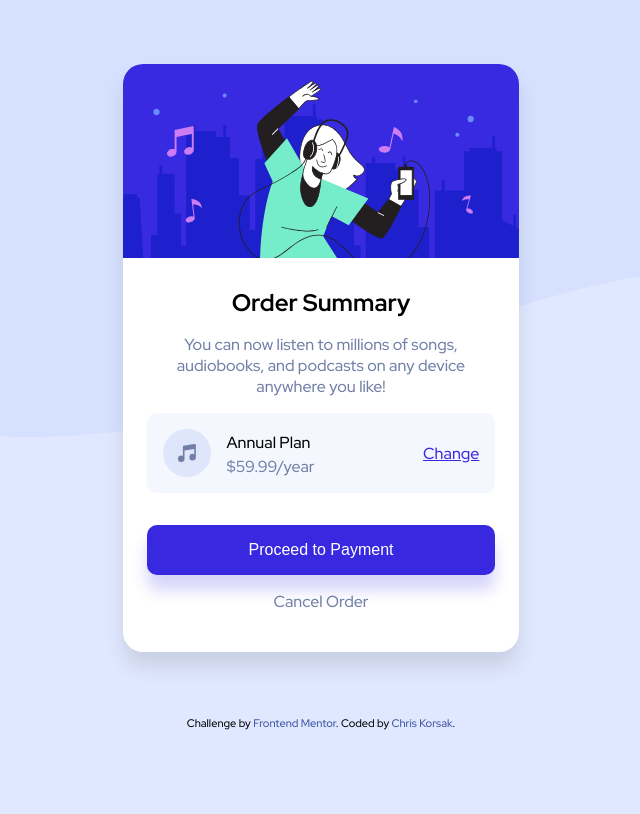
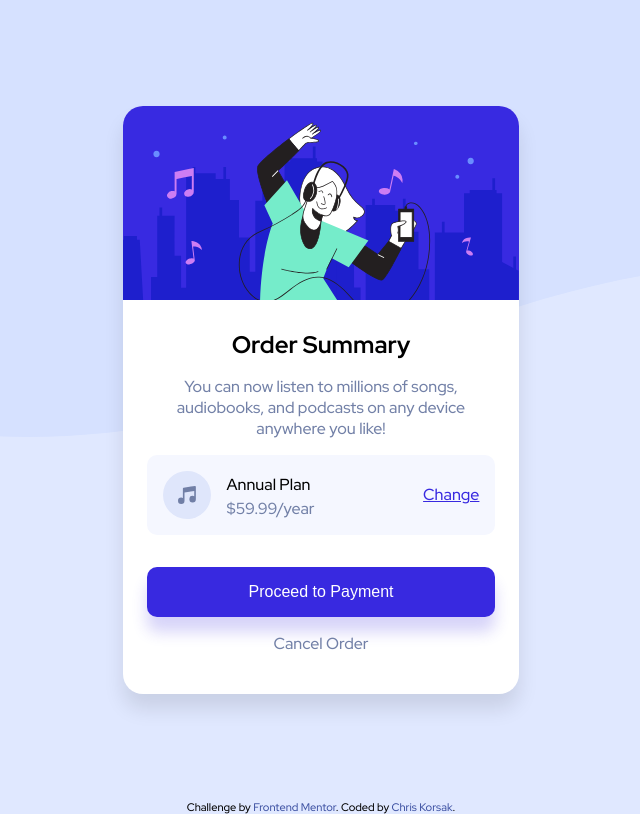
Before and after one commit to chriskorsak/order-summary-component-main, a website: page dist/index.html in a window 1280 px wide. Shown: the whole page, without its empty margins (319-959 px from the left). Drawn offline with Linux system fonts and the light colour scheme.

Commit message:
add main tags for accessibility. add flexbox styles to main tag for centering div.card.

```diff
--- a/dist/index.html
+++ b/dist/index.html
@@ -10,6 +10,7 @@
   <link rel="stylesheet" href="style.css">
 </head>
 <body>
+  <main>
     <div class="card">
       <div class="card-header">
         <img class="hero" src="images/illustration-hero.svg" alt="Person listening to music and dancing">
@@ -35,10 +36,12 @@
         <p class="cancel"><a href="#">Cancel Order</a></p>
       </div>
     </div>
-
+  </main>
+  <footer>
     <div class="attribution">
       Challenge by <a href="https://www.frontendmentor.io?ref=challenge" target="_blank">Frontend Mentor</a>.
       Coded by <a href="https://www.chriskorsak.net">Chris Korsak</a>.
     </div>
+  </footer>
 </body>
 </html>
--- a/dist/style.css
+++ b/dist/style.css
@@ -29,6 +29,13 @@ body {
   background: no-repeat url("images/pattern-background-mobile.svg") var(--primary-1);
 }
 
+main {
+  display: flex;
+  align-items: center;
+  justify-content: center;
+  height: 100vh;
+}
+
 a {
   color: var(--neutral-2);
   text-decoration: none;
@@ -43,7 +50,7 @@ a:hover {
   text-align: center;
   width: 85%;
   background:#fff;
-  margin: 4rem auto;
+  margin: auto;
   border-radius: 20px;
   box-shadow: 0px 15px 20px rgba(0, 0, 0, .1);
 }
```
Lines whose indentation alone changed are shown as unchanged.
